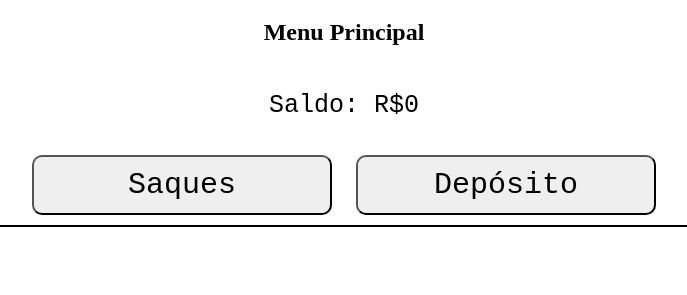
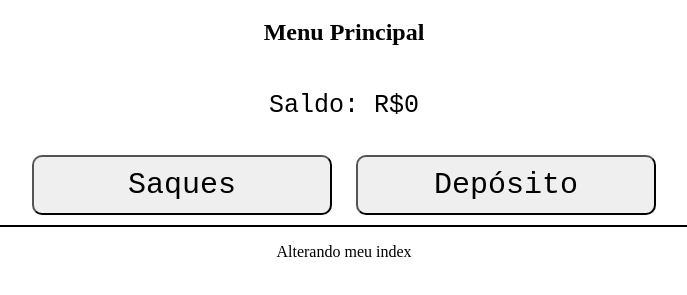
Before and after one commit to vieirarester/projeto-caixa, a plain HTML site: page index.html in a window 1280 px wide. Shown: the part 61-356 px from the top of the page, without its empty margins (296-983 px from the left). Drawn offline with Linux system fonts and the light colour scheme.

```diff
--- a/index.html
+++ b/index.html
@@ -25,6 +25,8 @@
     </div>
     <p id="logMensagens"></p>
 
+    <p> Alterando meu index</p>
+
     <script src="script-principal.js"></script>
 </body>
 
```
